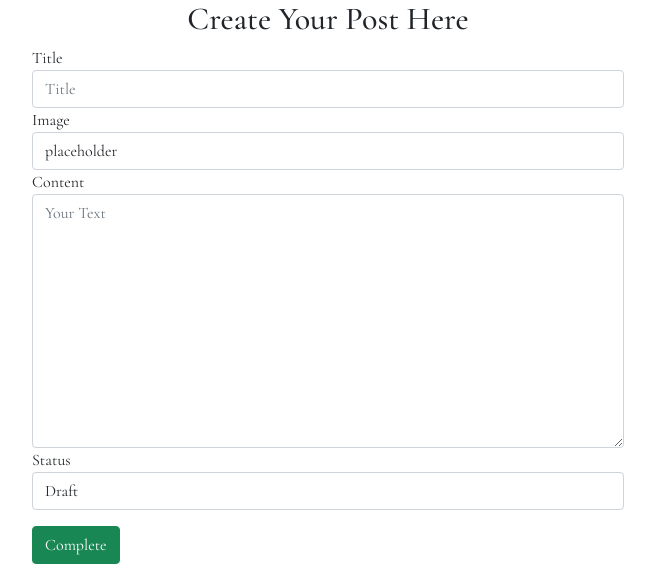
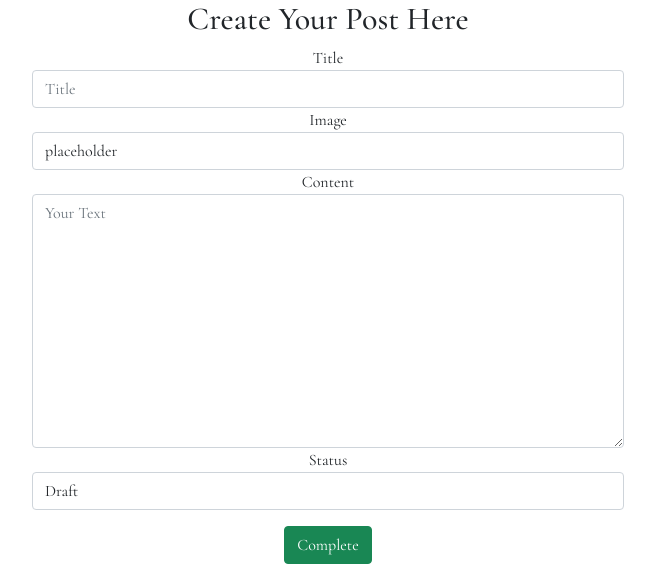
Before and after one commit to dilner1/Garden-Gnome-Blog, a Django app: page /add_post/ in a window 1280 px wide. Shown: the part 309-889 px from the top of the page, without its empty margins (312-967 px from the left). Run offline with Django 3.2, Linux system fonts and the light colour scheme; some libraries are stand-ins or nearby versions; some web fonts are replaced.

Commit message:
Centering form text

```diff
--- a/templates/add_post.html
+++ b/templates/add_post.html
@@ -5,7 +5,7 @@
 {% block content %}
 
 <div class="container-fluid d-flex justify-content-center align-items-center">
-    <div class="row col-md-6">
+    <div class="row col-md-6 text-center">
         <div>
             <h2 class="text-center">Create Your Post Here</h2>
         </div>
--- a/templates/edit_post.html
+++ b/templates/edit_post.html
@@ -6,7 +6,7 @@
 {% if user.is_authenticated %}
     {% if user.id == post.author.id %}
 <div class="container-fluid d-flex justify-content-center align-items-center">
-    <div class="row col-md-6">
+    <div class="row col-md-6 text-center">
         <div>
             <h2 class="text-center">Edit Your Post</h2>
         </div>
--- a/templates/open_post.html
+++ b/templates/open_post.html
@@ -87,7 +87,7 @@
                             <form action="" method="POST" class="add-comment-form">
                                 {% csrf_token %}
                                 {{ comment_form|crispy }}
-                                <button type="submit" class="btn btn-success">Submit</button>
+                                <button type="submit" class="btn btn-success button-alt">Submit</button>
                 {% else %}
                 <div class="container-fluid">
                     <div class="row col-md-6">
```
Also changed, not shown: README.md.
